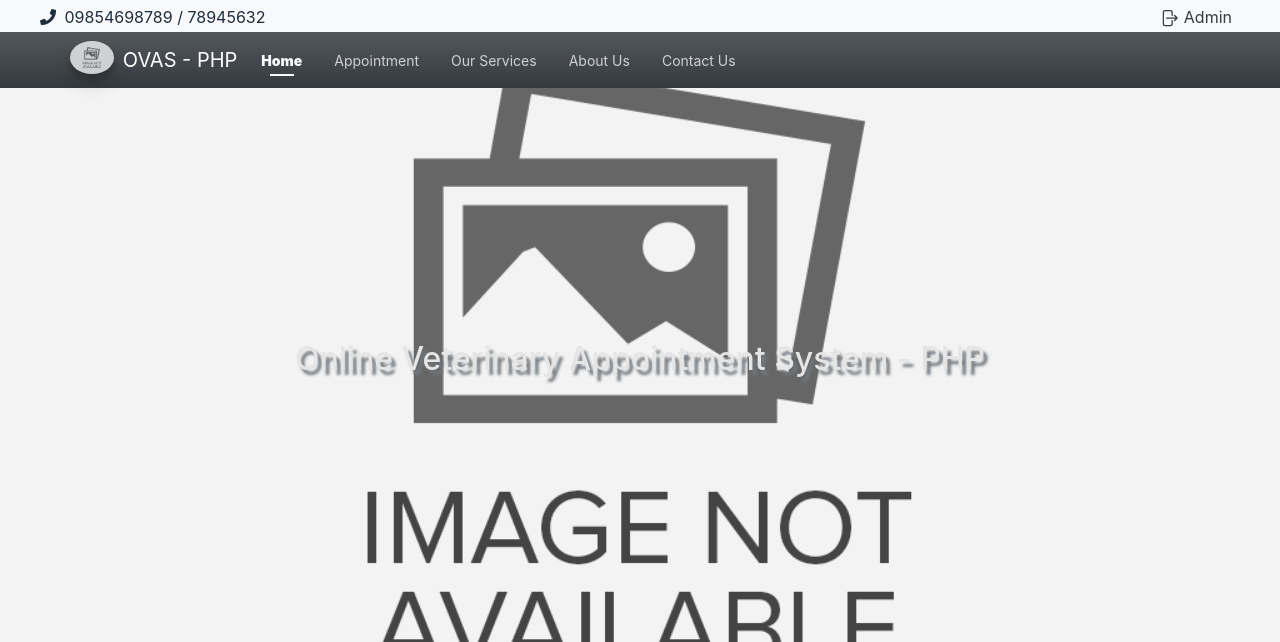
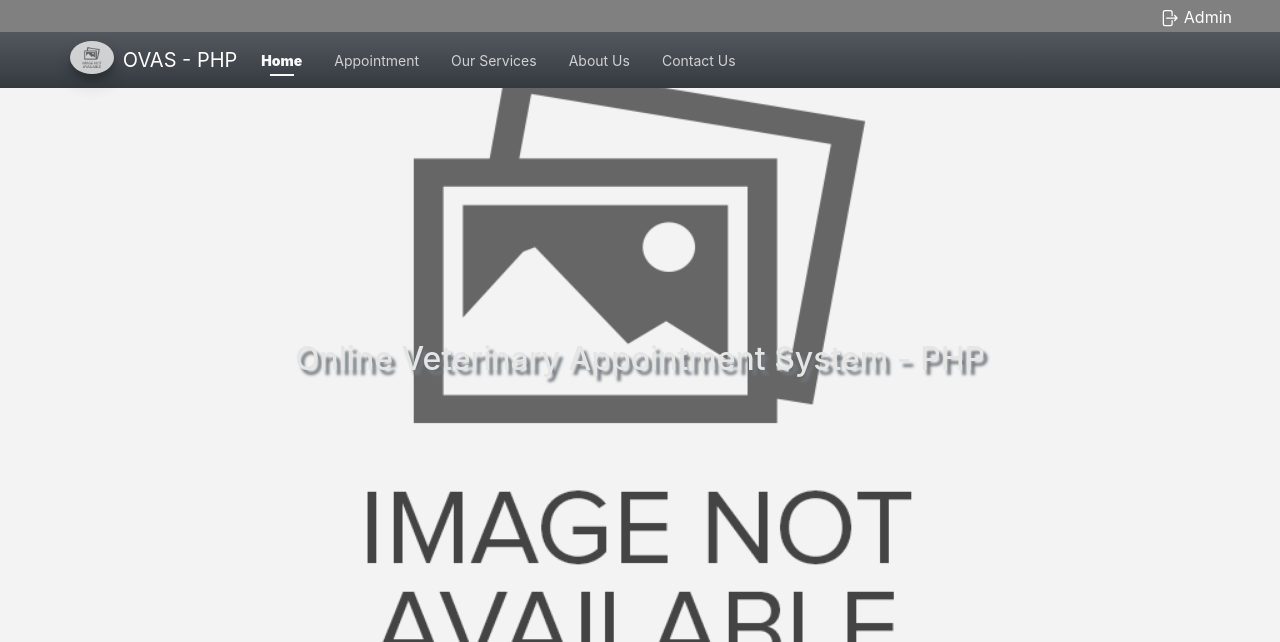
Before and after one commit to Jhunriz/ovas, a PHP site: page /ovas/ in a window 1280 px wide. Shown: the top 642 px of the page. Run offline with PHP 8.4, Linux system fonts and the light colour scheme; data comes from the database, SQL or seed files in the repository; some libraries are stand-ins or nearby versions.

Commit message:
remove-contact-number

```diff
--- a/inc/topBarNav.php
+++ b/inc/topBarNav.php
@@ -31,10 +31,10 @@
     padding-top: calc(3.2em) !important
   }
 </style>
-<nav class="w-100 px-2 py-1 position-fixed top-0 bg-light text-dark" id="login-nav">
+<nav class="w-100 px-2 py-1 position-fixed top-0" id="login-nav" style="background-color:gray;">
   <div class="d-flex justify-content-between w-100">
     <div>
-      <span class="mr-2"><i class="fa fa-phone mr-1"></i> <?= $_settings->info('contact') ?></span>
+      <!-- <span class="mr-2"><i class="fa fa-phone mr-1"></i> <?= $_settings->info('contact') ?></span> -->
     </div>
     <div>
       <?php if ($_settings->userdata('id') > 0) : ?>
@@ -46,7 +46,7 @@
           <span class="mx-1"><a href="<?= base_url . 'classes/Login.php?f=client_logout' ?>"><i class="fa fa-power-off"></i></a></span>
         <?php endif; ?>
       <?php else : ?>
-        <a href="./admin" class="mx-2 text-dark"><svg xmlns="http://www.w3.org/2000/svg" fill="none" viewBox="0 0 24 24" stroke-width="1.5" stroke="currentColor" style="height: 20px;">
+        <a href="./admin" class="mx-2 text-white"><svg xmlns="http://www.w3.org/2000/svg" fill="none" viewBox="0 0 24 24" stroke-width="1.5" stroke="currentColor" style="height: 20px;">
             <path stroke-linecap="round" stroke-linejoin="round" d="M15.75 9V5.25A2.25 2.25 0 0013.5 3h-6a2.25 2.25 0 00-2.25 2.25v13.5A2.25 2.25 0 007.5 21h6a2.25 2.25 0 002.25-2.25V15m3 0l3-3m0 0l-3-3m3 3H9" />
           </svg>
           Admin</a>
```
Also changed, not shown: qrcodeimg/OVAS-2023050003 Sammy dela cruz.jpg.jpg (added).
